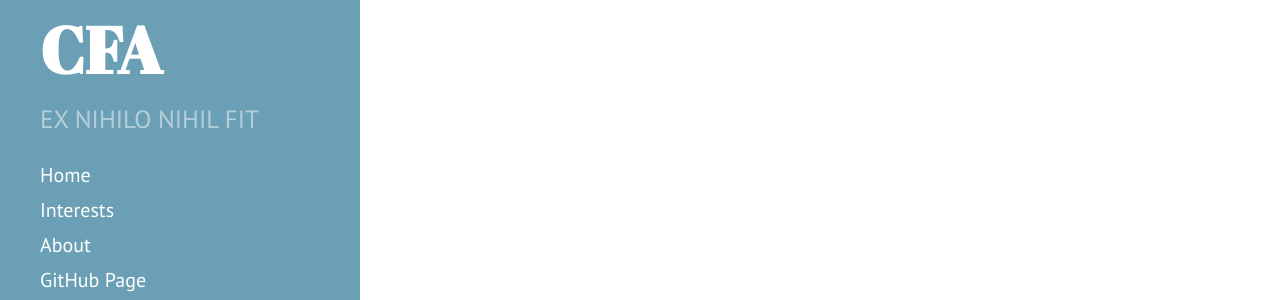
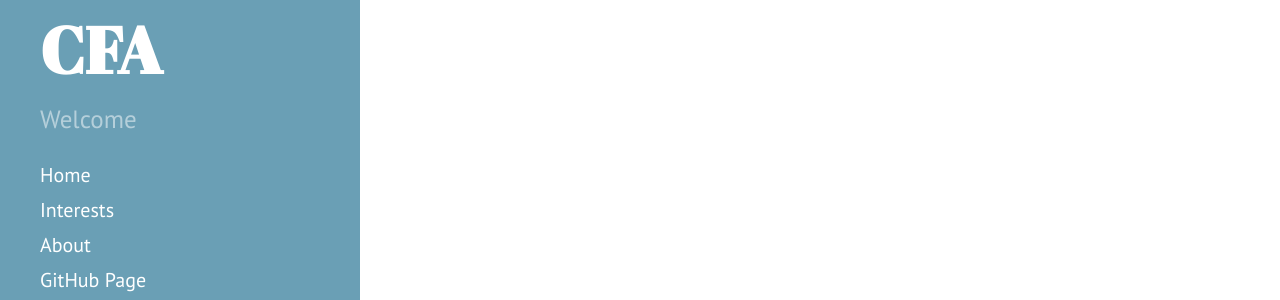
Before and after one commit to TimRoller/TimRoller.github.io, a Jekyll site: the page built from index.html, in a window 1280 px wide. Shown: the part 512-812 px from the top of the page. Built offline with Jekyll 4.4.1, drawn with Linux system fonts in a browser that asks for light colours; the list of posts is cut into pages by our own code.

Commit message:
Update _config.yml

```diff
--- a/_config.yml
+++ b/_config.yml
@@ -2,7 +2,7 @@
 # Setup
 title:            Tim Roller CFA
 tagline:          'Home'
-description:      'EX NIHILO NIHIL FIT'
+description:      'Welcome'
 url:
 baseurl:          /
 
```
